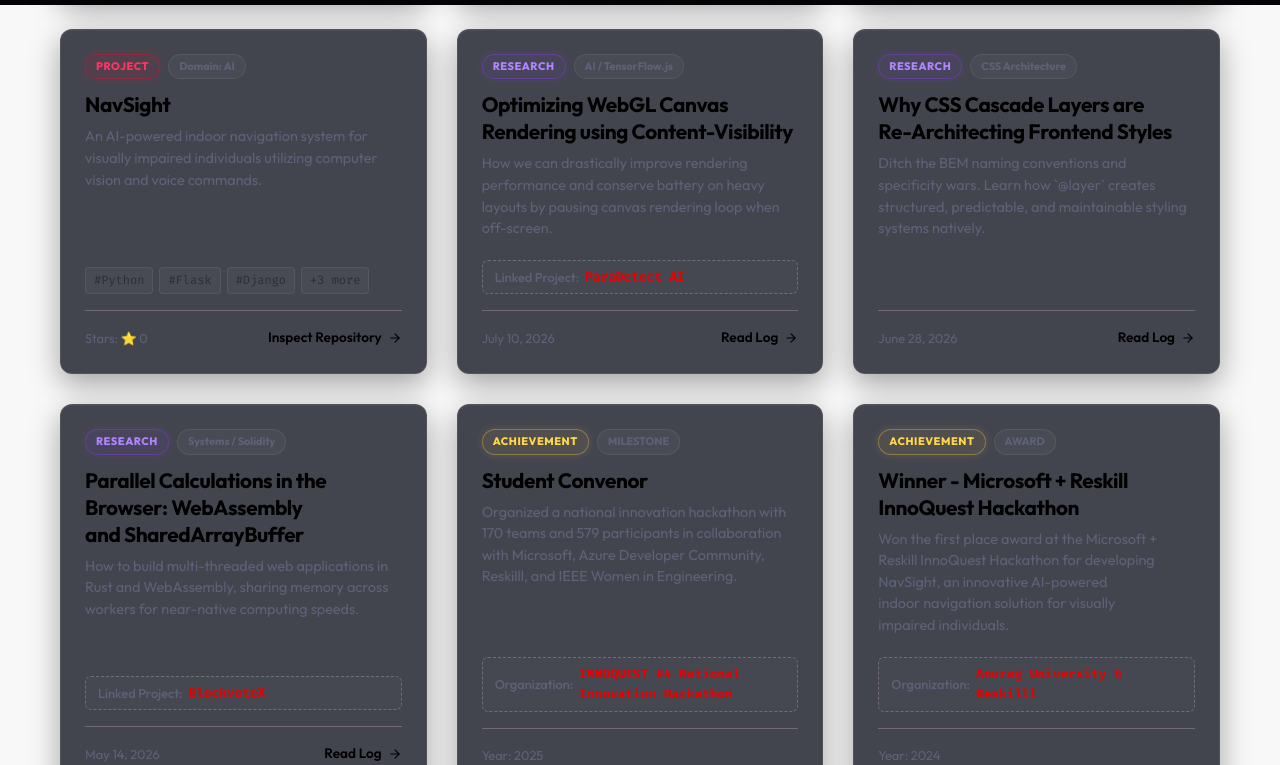
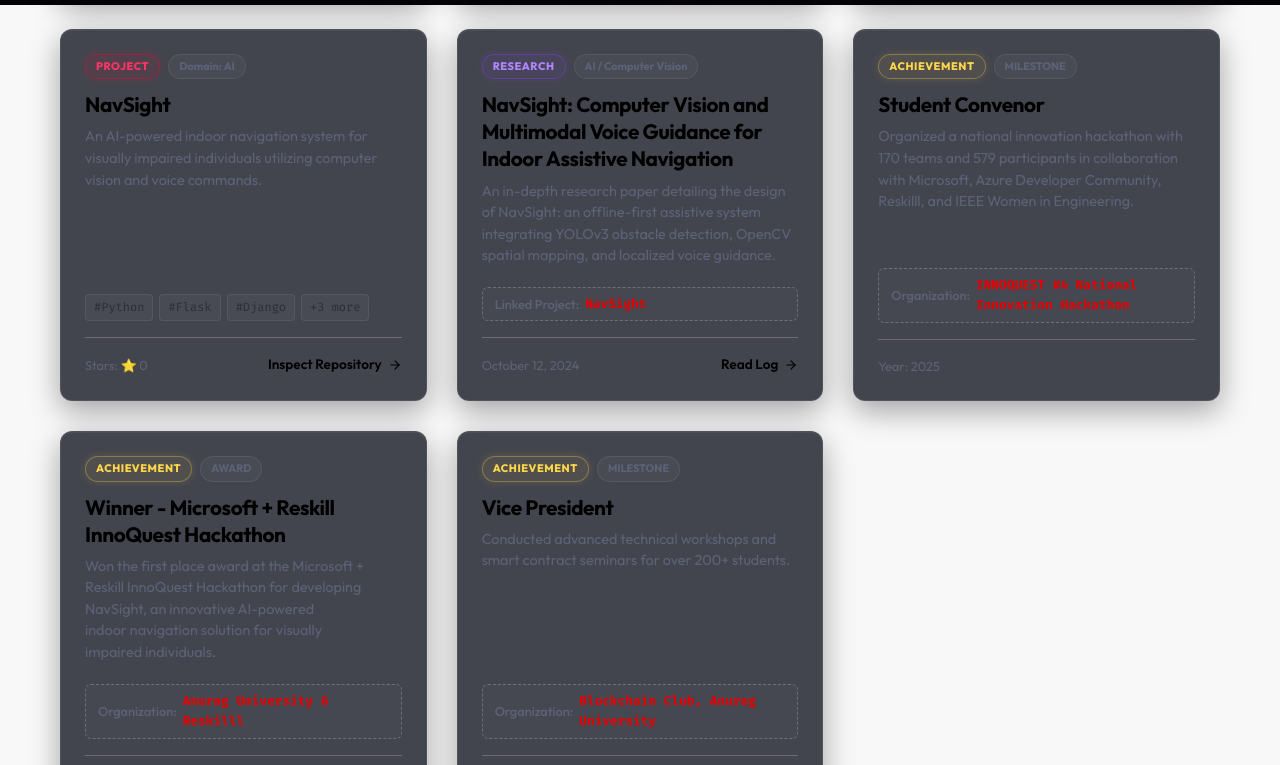
Before and after one commit to sathishdusharla/Blog, a React (Vite) app: page / in a window 1280 px wide. Shown: the part 795-1560 px from the top of the page. Built offline with nearby package versions, Linux system fonts and the light colour scheme; a web font is replaced by a local one.

Commit message:
feat: filtered articles to only NavSight and achievements to convenor, winner, and VP

```diff
--- a/src/App.tsx
+++ b/src/App.tsx
@@ -198,15 +198,12 @@ function App() {
 
   // Dynamically map projects to article cards
   const getArticleProjectLink = (id: string) => {
-    if (id === 'optimizing-canvas-content-visibility') return 'ParaDetect AI';
-    if (id === 'wasm-multithreading-sharedarraybuffer') return 'BlockvoteX';
+    if (id === 'navsight-assistive-navigation') return 'NavSight';
     return null;
   };
 
   const getArticleDomainLink = (id: string) => {
-    if (id === 'optimizing-canvas-content-visibility') return 'AI / TensorFlow.js';
-    if (id === 'wasm-multithreading-sharedarraybuffer') return 'Systems / Solidity';
-    if (id === 'css-cascade-layers-guide') return 'CSS Architecture';
+    if (id === 'navsight-assistive-navigation') return 'AI / Computer Vision';
     return 'Systems Development';
   };
 
--- a/src/data/achievements.ts
+++ b/src/data/achievements.ts
@@ -38,14 +38,6 @@ export const achievements: Achievement[] = [
     subtitle: 'Blockchain Club, Anurag University',
     description: 'Conducted advanced technical workshops and smart contract seminars for over 200+ students.',
     type: 'milestone'
-  },
-  {
-    id: 'hackathon-competitor',
-    year: '2023-2025',
-    title: 'National Hackathon Competitor',
-    subtitle: '15+ Events',
-    description: 'Participated in 15+ national-level hackathons, engineering solutions spanning blockchain, IoT, and deep learning.',
-    type: 'certification'
   }
 ];
 
--- a/src/data/articles.ts
+++ b/src/data/articles.ts
@@ -12,142 +12,35 @@ export interface Article {
 
 export const articles: Article[] = [
   {
-    id: 'optimizing-canvas-content-visibility',
-    title: 'Optimizing WebGL Canvas Rendering using Content-Visibility',
-    excerpt: 'How we can drastically improve rendering performance and conserve battery on heavy layouts by pausing canvas rendering loop when off-screen.',
-    date: 'July 10, 2026',
-    readTime: '6 min read',
-    category: 'Graphics',
-    tags: ['WebGL', 'CSS', 'Performance', 'UX'],
+    id: 'navsight-assistive-navigation',
+    title: 'NavSight: Computer Vision and Multimodal Voice Guidance for Indoor Assistive Navigation',
+    excerpt: 'An in-depth research paper detailing the design of NavSight: an offline-first assistive system integrating YOLOv3 obstacle detection, OpenCV spatial mapping, and localized voice guidance.',
+    date: 'October 12, 2024',
+    readTime: '5 min read',
+    category: 'Systems',
+    tags: ['AI', 'Computer Vision', 'Python', 'YOLOv3', 'OpenCV'],
     featured: true,
     content: `
-      <p>As frontend engineers and graphical designers, we love rich, interactive visual canvases. However, having multiple active WebGL or 2D canvas elements on a single page can quickly degrade frame rates, spike CPU/GPU usage, and drain device batteries.</p>
+      <p>NavSight was engineered to solve the complex challenge of indoor navigation for visually impaired individuals. While outdoor navigation is largely solved by GPS, indoor environments present severe limitations: weak satellite reception, narrow hallways, moving obstacles, and room-level destination details.</p>
 
-      <h3>The Performance Bottleneck</h3>
-      <p>By default, browser animation loops run using <code>requestAnimationFrame</code>. While <code>requestAnimationFrame</code> pauses when the entire browser tab is inactive, it continues firing even if the specific canvas element has been scrolled completely off-screen. Rendering complex scenes, computing fractals, or performing neural network feedforwards on off-screen elements wastes critical GPU compute cycles.</p>
+      <h3>System Architecture</h3>
+      <p>NavSight integrates local computer vision algorithms with voice synthesis to build a hands-free, offline-first assistive loop. By processing mobile camera streams locally, it eliminates network dependency, ensuring user safety in disconnected spaces.</p>
 
-      <h3>Modern Solution: CSS <code>content-visibility: auto</code></h3>
-      <p>Modern CSS provides the <code>content-visibility</code> property. When set to <code>auto</code>, the browser skips rendering the element's contents (including layout, paint, and hit-testing) as long as it is out of the user's viewport. This is a massive win for heavy pages.</p>
+      <pre><code class="language-python"># Obstacle detection loop using OpenCV and YOLOv3
+import cv2
+import numpy as np
 
-      <pre><code class="language-css">/* Optimize rendering boundaries */
-.canvas-wrapper {
-  content-visibility: auto;
-  contain-intrinsic-size: auto 400px;
-}</code></pre>
+def process_frame(frame, net, output_layers):
+    height, width, channels = frame.shape
+    blob = cv2.dnn.blobFromImage(frame, 0.00392, (416, 416), (0, 0, 0), True, crop=False)
+    net.setInput(blob)
+    outs = net.forward(output_layers)
+    return parse_detections(outs, width, height)</code></pre>
 
-      <h3>Pairing CSS with Intersection Observer</h3>
-      <p>While <code>content-visibility: auto</code> saves layout and painting work, it doesn't automatically stop JavaScript loops inside a canvas. To stop custom WebGL calculations or canvas draw calls when off-screen, we can synchronize our animation loops with the element's visibility state using an <strong>Intersection Observer</strong>:</p>
+      <h3>Two-Stage Multimodal Guidance</h3>
+      <p>The system leverages YOLOv3 for low-latency obstacle identification (e.g. chairs, stairs, doorways) paired with QR code landmarks for absolute room-level localization. Detected nodes are queued into an asynchronous audio pipeline that translates spatial distances into intuitive directional sound prompts (e.g., 'Obstacle detected 2 meters ahead, path clear to the left').</p>
 
-      <pre><code class="language-typescript">const observer = new IntersectionObserver((entries) => {
-  entries.forEach(entry => {
-    if (entry.isIntersecting) {
-      startAnimationLoop();
-    } else {
-      stopAnimationLoop();
-    }
-  });
-}, { threshold: 0.1 });
-
-observer.observe(canvasElement);</code></pre>
-
-      <p>By combining <code>content-visibility: auto</code> with JS-based animation suspension, we achieve optimal rendering performance: <strong>0% CPU/GPU overhead</strong> for off-screen canvas elements, preserving device battery life and leaving GPU power for what is active.</p>
-    `
-  },
-  {
-    id: 'css-cascade-layers-guide',
-    title: 'Why CSS Cascade Layers are Re-Architecting Frontend Styles',
-    excerpt: 'Ditch the BEM naming conventions and specificity wars. Learn how `@layer` creates structured, predictable, and maintainable styling systems natively.',
-    date: 'June 28, 2026',
-    readTime: '5 min read',
-    category: 'CSS',
-    tags: ['CSS', 'Architecture', 'Design System'],
-    featured: false,
-    content: `
-      <p>Specificity wars have plagued CSS architecture since the dawn of the web. Developers spent years devising naming methodologies like BEM (Block, Element, Modifier) or leveraging CSS-in-JS to isolate styles. Today, native CSS provides a superior solution: <strong>Cascade Layers (<code>@layer</code>)</strong>.</p>
-
-      <h3>The Specificity Problem</h3>
-      <p>Traditionally, CSS rule precedence was governed strictly by selector specificity. An ID selector (<code>#id</code>) always beats a class selector (<code>.class</code>), which in turn beats an element selector (<code>div</code>). This led to hacks like <code>!important</code> or over-nested selectors (<code>body .wrapper .main .card .button</code>) just to override third-party library styles.</p>
-
-      <h3>Enter Cascade Layers</h3>
-      <p>Cascade Layers allow us to organize our styles into prioritized layers. Precedence is determined by the order of layer declaration, <em>regardless of selector specificity within those layers</em>. Lower layers can never override higher layers, even if their selectors have higher specificity.</p>
-
-      <pre><code class="language-css">/* Declare layer ordering upfront */
-@layer reset, base, theme, components, utilities;
-
-@layer base {
-  /* This has a class, which traditionally has higher specificity */
-  .button-reset {
-    padding: 12px;
-    border-radius: 4px;
-  }
-}
-
-@layer components {
-  /* This is a simple tag selector.
-     Because it lives in a higher layer (components > base),
-     it successfully overrides base styles! */
-  button {
-    padding: 16px;
-    border-radius: 12px;
-  }
-}</code></pre>
-
-      <h3>Predictable Overrides with <code>:where()</code></h3>
-      <p>Within a layer, we can make styles easily overridable by using the <code>:where()</code> pseudo-class. <code>:where()</code> reduces the selector's specificity to exactly <strong>zero</strong>. This is highly useful for defining base defaults that developers can override without fighting specificity.</p>
-
-      <p>By adopting native cascade layers, we clean up our codebase, eliminate nested wrapper styles, and make design systems highly customizable. The cascade is finally working for us, not against us.</p>
-    `
-  },
-  {
-    id: 'wasm-multithreading-sharedarraybuffer',
-    title: 'Parallel Calculations in the Browser: WebAssembly and SharedArrayBuffer',
-    excerpt: 'How to build multi-threaded web applications in Rust and WebAssembly, sharing memory across workers for near-native computing speeds.',
-    date: 'May 14, 2026',
-    readTime: '8 min read',
-    category: 'WebAssembly',
-    tags: ['WebAssembly', 'Rust', 'Concurrency', 'Systems'],
-    featured: true,
-    content: `
-      <p>Web applications are no longer limited to simple page navigations and light form inputs. From video editing in the browser to real-time 3D path tracing, modern web apps demand near-native processing speeds. To achieve this, we must break free from JavaScript's single-threaded nature.</p>
-
-      <h3>The Concurrency Landscape on the Web</h3>
-      <p>Historically, browsers achieved concurrency via <strong>Web Workers</strong>. However, standard workers communicate using message passing (<code>postMessage</code>), which requires copying data (Structured Clone algorithm) or transferring ownership of buffers (Transferable Objects). For high-frequency interactions or large data sets, this serialization overhead destroys performance.</p>
-
-      <h3>Sharing Memory with SharedArrayBuffer</h3>
-      <p>To perform true parallel computation, we need threads that share the same memory space. This is where <code>SharedArrayBuffer</code> comes in. It allows multiple Web Workers to read and write to the same physical memory allocation without copies.</p>
-
-      <pre><code class="language-typescript">// In the main thread:
-const memory = new WebAssembly.Memory({
-  initial: 256,
-  maximum: 512,
-  shared: true // Enables SharedArrayBuffer backing
-});
-
-// Pass this memory object to all workers
-worker.postMessage({ memory });</code></pre>
-
-      <h3>Rust Threading in the Browser</h3>
-      <p>When compiling Rust to WebAssembly via <code>wasm-bindgen</code>, we can map standard Rust threads (<code>std::thread</code>) to Web Workers. Under the hood, Rust allocates heap memory in the shared WebAssembly memory buffer. Rust's safety guarantees (Send and Sync traits) prevent data races at compile time, making concurrent web code safe.</p>
-
-      <pre><code class="language-rust">// Standard Rust concurrency compiles to WASM thread pools
-use std::thread;
-
-pub fn parallel_sum(data: &[i32]) -> i32 {
-    let chunks = data.chunks(data.len() / 4);
-    let handles: Vec<_> = chunks.map(|chunk| {
-        let owned_chunk = chunk.to_vec();
-        thread::spawn(move || owned_chunk.iter().sum::<i32>())
-    }).collect();
-
-    handles.into_iter().map(|h| h.join().unwrap()).sum()
-}</code></pre>
-
-      <h3>Security Headers Warning</h3>
-      <p>To enable <code>SharedArrayBuffer</code>, browsers require strict Cross-Origin Isolation headers for security reasons (mitigating Spectre vulnerabilities):</p>
-      <pre><code class="language-http">Cross-Origin-Opener-Policy: same-origin
-Cross-Origin-Embedder-Policy: require-corp</code></pre>
-
-      <p>With these headers configured, Rust + WebAssembly multithreading delivers native-level multi-core performance directly on the web, unlocking new possibilities for web graphics, cryptography, and complex simulations.</p>
+      <p>By pairing local, low-latency deep learning inference with speech prompts, NavSight achieves an assistive navigation flow that empowers independence in complex indoor environments.</p>
     `
   }
 ];
```
